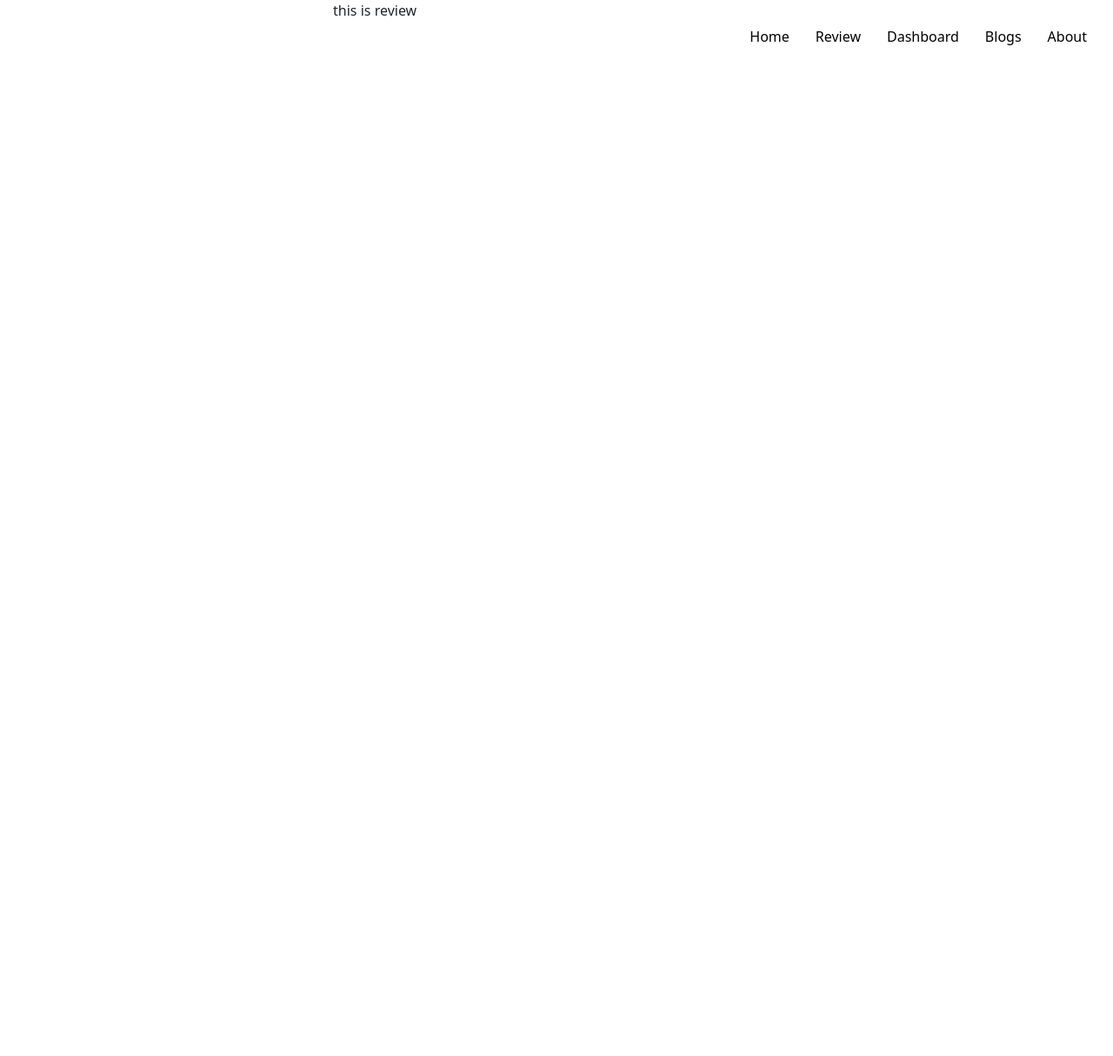
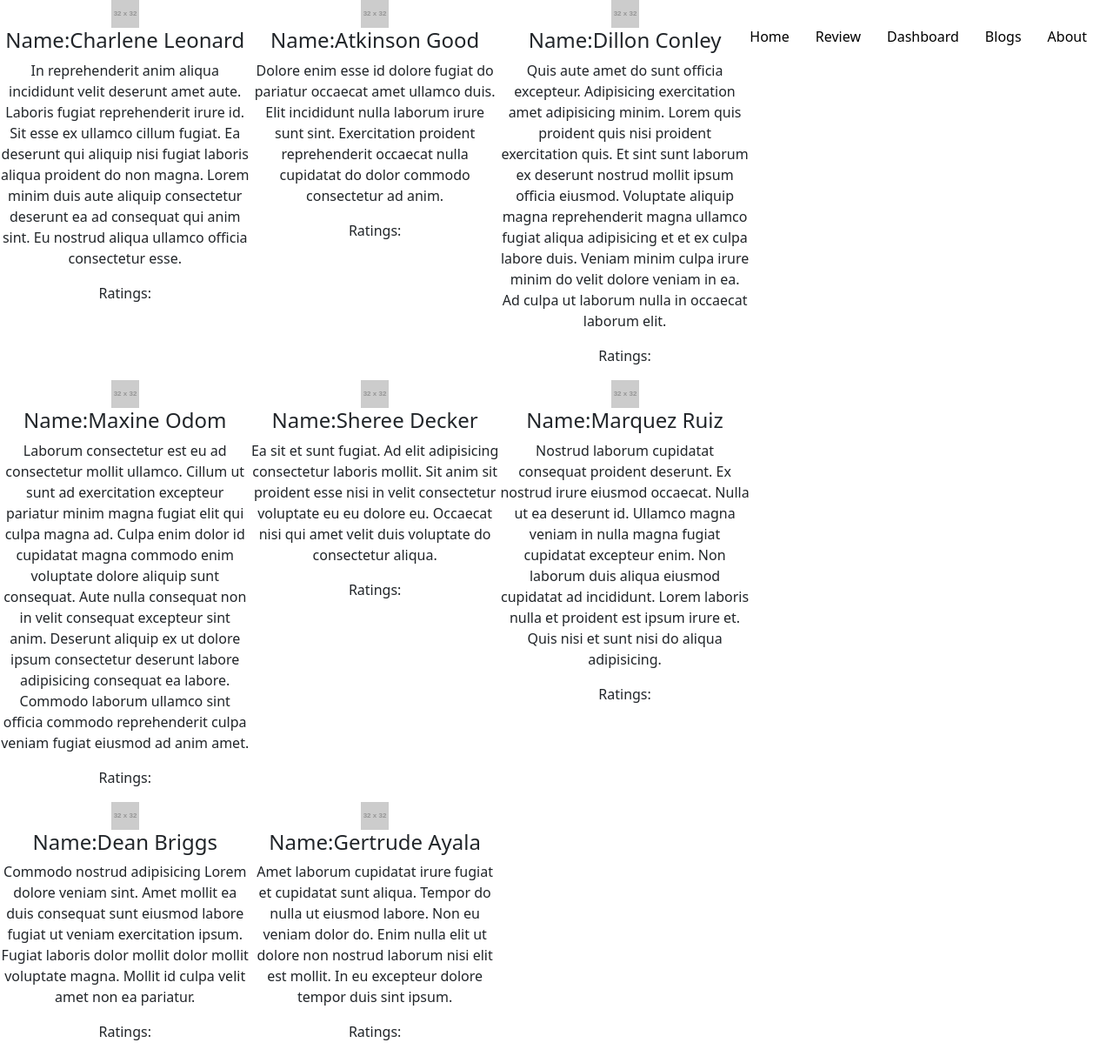
Before and after one commit to Yasmin-Akhter/Glow-up, a React (Create React App) app: page /review in a window 1280 px wide. Shown: the whole page at 87% size. Before the commit the page ends 800 px from the top, so only its background shows below. Built offline with nearby package versions, Linux system fonts and the light colour scheme.

Commit message:
completed home page

```diff
--- /dev/null
+++ b/public/review.json
@@ -0,0 +1,58 @@
+[
+    {
+        "id": "624bc5d5d02698d19c0e44a7",
+        "price": "$3,779.04",
+        "picture": "http://placehold.it/32x32",
+        "name": "Charlene Leonard",
+        "about": "In reprehenderit anim aliqua incididunt velit deserunt amet aute. Laboris fugiat reprehenderit irure id. Sit esse ex ullamco cillum fugiat. Ea deserunt qui aliquip nisi fugiat laboris aliqua proident do non magna. Lorem minim duis aute aliquip consectetur deserunt ea ad consequat qui anim sint. Eu nostrud aliqua ullamco officia consectetur esse.\r\n"
+    },
+    {
+        "id": "624bc5d56f7a8f6d2a0aa892",
+        "price": "$2,129.88",
+        "picture": "http://placehold.it/32x32",
+        "name": "Atkinson Good",
+        "about": "Dolore enim esse id dolore fugiat do pariatur occaecat amet ullamco duis. Elit incididunt nulla laborum irure sunt sint. Exercitation proident reprehenderit occaecat nulla cupidatat do dolor commodo consectetur ad anim.\r\n"
+    },
+    {
+        "id": "624bc5d53db9f33572c4e916",
+        "price": "$2,789.45",
+        "picture": "http://placehold.it/32x32",
+        "name": "Dillon Conley",
+        "about": "Quis aute amet do sunt officia excepteur. Adipisicing exercitation amet adipisicing minim. Lorem quis proident quis nisi proident exercitation quis. Et sint sunt laborum ex deserunt nostrud mollit ipsum officia eiusmod. Voluptate aliquip magna reprehenderit magna ullamco fugiat aliqua adipisicing et et ex culpa labore duis. Veniam minim culpa irure minim do velit dolore veniam in ea. Ad culpa ut laborum nulla in occaecat laborum elit.\r\n"
+    },
+    {
+        "id": "624bc5d520b6182a8c96d313",
+        "price": "$2,596.24",
+        "picture": "http://placehold.it/32x32",
+        "name": "Maxine Odom",
+        "about": "Laborum consectetur est eu ad consectetur mollit ullamco. Cillum ut sunt ad exercitation excepteur pariatur minim magna fugiat elit qui culpa magna ad. Culpa enim dolor id cupidatat magna commodo enim voluptate dolore aliquip sunt consequat. Aute nulla consequat non in velit consequat excepteur sint anim. Deserunt aliquip ex ut dolore ipsum consectetur deserunt labore adipisicing consequat ea labore. Commodo laborum ullamco sint officia commodo reprehenderit culpa veniam fugiat eiusmod ad anim amet.\r\n"
+    },
+    {
+        "id": "624bc5d522caa1ab6d1736a0",
+        "price": "$1,492.91",
+        "picture": "http://placehold.it/32x32",
+        "name": "Sheree Decker",
+        "about": "Ea sit et sunt fugiat. Ad elit adipisicing consectetur laboris mollit. Sit anim sit proident esse nisi in velit consectetur voluptate eu eu dolore eu. Occaecat nisi qui amet velit duis voluptate do consectetur aliqua.\r\n"
+    },
+    {
+        "id": "624bc5d5a279ac240840f48b",
+        "price": "$3,485.31",
+        "picture": "http://placehold.it/32x32",
+        "name": "Marquez Ruiz",
+        "about": "Nostrud laborum cupidatat consequat proident deserunt. Ex nostrud irure eiusmod occaecat. Nulla ut ea deserunt id. Ullamco magna veniam in nulla magna fugiat cupidatat excepteur enim. Non laborum duis aliqua eiusmod cupidatat ad incididunt. Lorem laboris nulla et proident est ipsum irure et. Quis nisi et sunt nisi do aliqua adipisicing.\r\n"
+    },
+    {
+        "id": "624bc5d5f9b6c5ea189bc626",
+        "price": "$2,597.68",
+        "picture": "http://placehold.it/32x32",
+        "name": "Dean Briggs",
+        "about": "Commodo nostrud adipisicing Lorem dolore veniam sint. Amet mollit ea duis consequat sunt eiusmod labore fugiat ut veniam exercitation ipsum. Fugiat laboris dolor mollit dolor mollit voluptate magna. Mollit id culpa velit amet non ea pariatur.\r\n"
+    },
+    {
+        "id": "624bc5d5afb496d758f22f56",
+        "price": "$3,592.95",
+        "picture": "http://placehold.it/32x32",
+        "name": "Gertrude Ayala",
+        "about": "Amet laborum cupidatat irure fugiat et cupidatat sunt aliqua. Tempor do nulla ut eiusmod labore. Non eu veniam dolor do. Enim nulla elit ut dolore non nostrud laborum nisi elit est mollit. In eu excepteur dolore tempor duis sint ipsum.\r\n"
+    }
+]
--- a/src/Components/Header/Header.css
+++ b/src/Components/Header/Header.css
@@ -1,19 +1,15 @@
+nav {
+    float: right;
+    margin-top: 30px;
+    margin-bottom: 50px;
+}
+
 nav a {
     text-decoration: none;
     margin-right: 30px;
-    margin-bottom: 30px;
     color: black;
-
-
-
-
 }
 
 nav a:hover {
     color: rgb(248, 74, 103);
 }
-
-nav {
-    float: right;
-    margin-top: 30px;
-}
--- a/src/Components/Home/Home.css
+++ b/src/Components/Home/Home.css
@@ -10,7 +10,7 @@
 
 }
 
-h1 {
+.title h1 {
     text-align: left;
     margin-top: 0px;
     height: 80px;
--- a/src/Components/Home/Home.js
+++ b/src/Components/Home/Home.js
@@ -6,7 +6,7 @@ import './Home.css';
 const Home = () => {
     return (
         <div>
-            <div>
+            <div className='title'>
                 <h1><span>G</span>low up </h1>
             </div>
             <div className="header-Container">
--- /dev/null
+++ b/src/Components/Hook/UseReview.js
@@ -0,0 +1,13 @@
+import { useEffect, useState } from "react"
+
+const useReview = () => {
+    const [reviewCart, setReviewCart] = useState([]);
+
+    useEffect(() => {
+        fetch('review.json')
+            .then(res => res.json())
+            .then(data => setReviewCart(data))
+    }, [])
+    return [reviewCart, setReviewCart];
+}
+export default useReview;
--- /dev/null
+++ b/src/Components/Review/Review.css
@@ -0,0 +1,4 @@
+.reviewCard-Container {
+    display: grid;
+    grid-template-columns: repeat(3, 1fr);
+}
--- a/src/Components/Review/Review.js
+++ b/src/Components/Review/Review.js
@@ -1,9 +1,22 @@
 import React from 'react';
+import useReview from '../Hook/UseReview';
+import ReviewCard from '../ReviewCard/ReviewCard';
+import './Review.css'
 
 const Review = () => {
+    const [reviewCart, setReviewCart] = useReview();
+
     return (
         <div>
-            <p>this is review</p>
+
+            <div className="reviewCard-Container">
+                {
+                    reviewCart.map(review => <ReviewCard
+                        key={review.id}
+                        review={review}
+                    ></ReviewCard>)
+                }
+            </div>
         </div>
     );
 };
--- /dev/null
+++ b/src/Components/ReviewCard/ReviewCard.js
@@ -0,0 +1,19 @@
+import React from 'react';
+
+const ReviewCard = (props) => {
+    console.log(props.review);
+    const { name, picture, about } = props.review;
+    return (
+        <div>
+            <div className="card-img">
+                <img src={picture} alt="" />
+            </div>
+            <h4>Name:{name}</h4>
+            <p>{about}</p>
+            <p>Ratings:</p>
+
+        </div>
+    );
+};
+
+export default ReviewCard;
```
